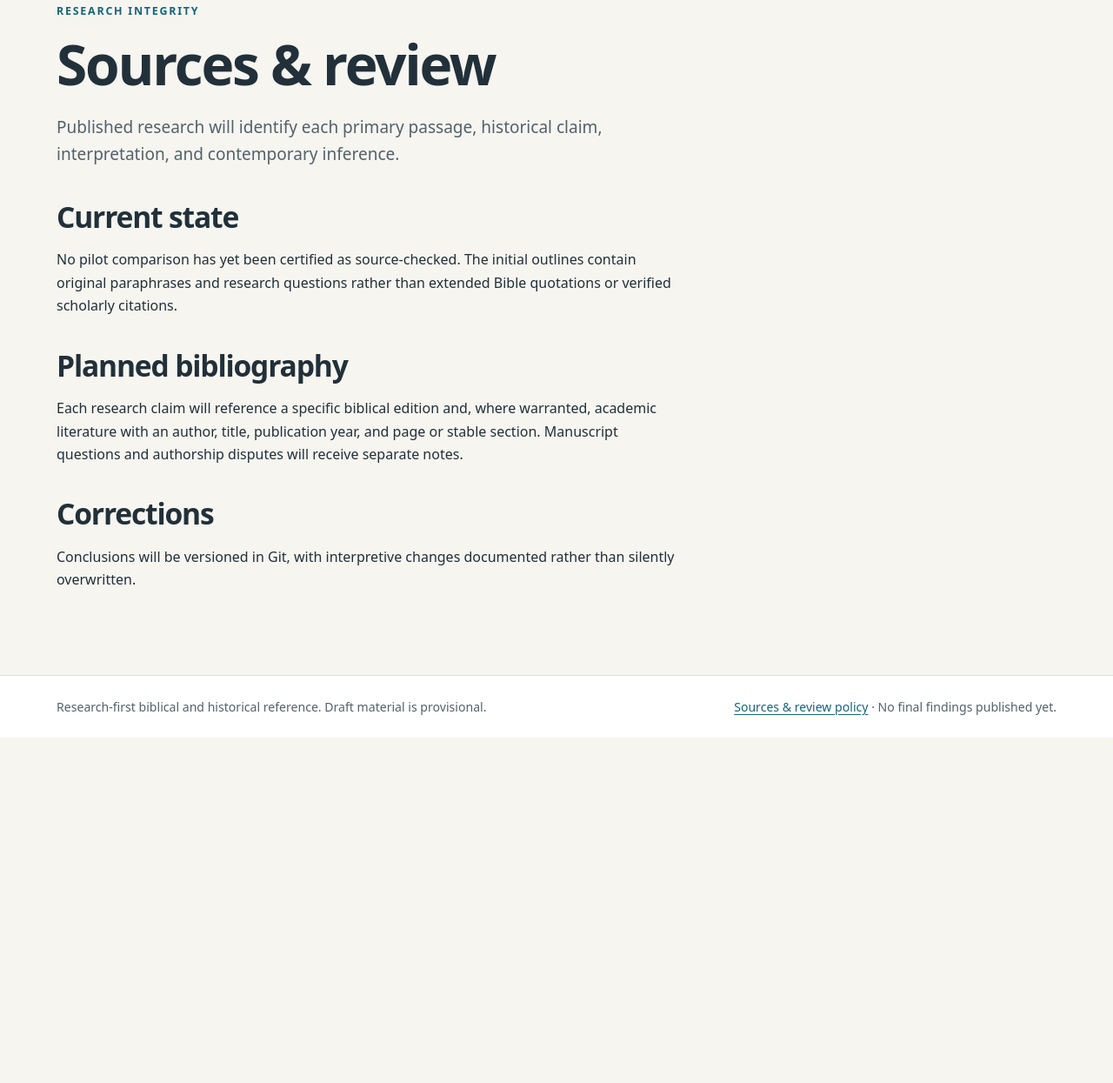
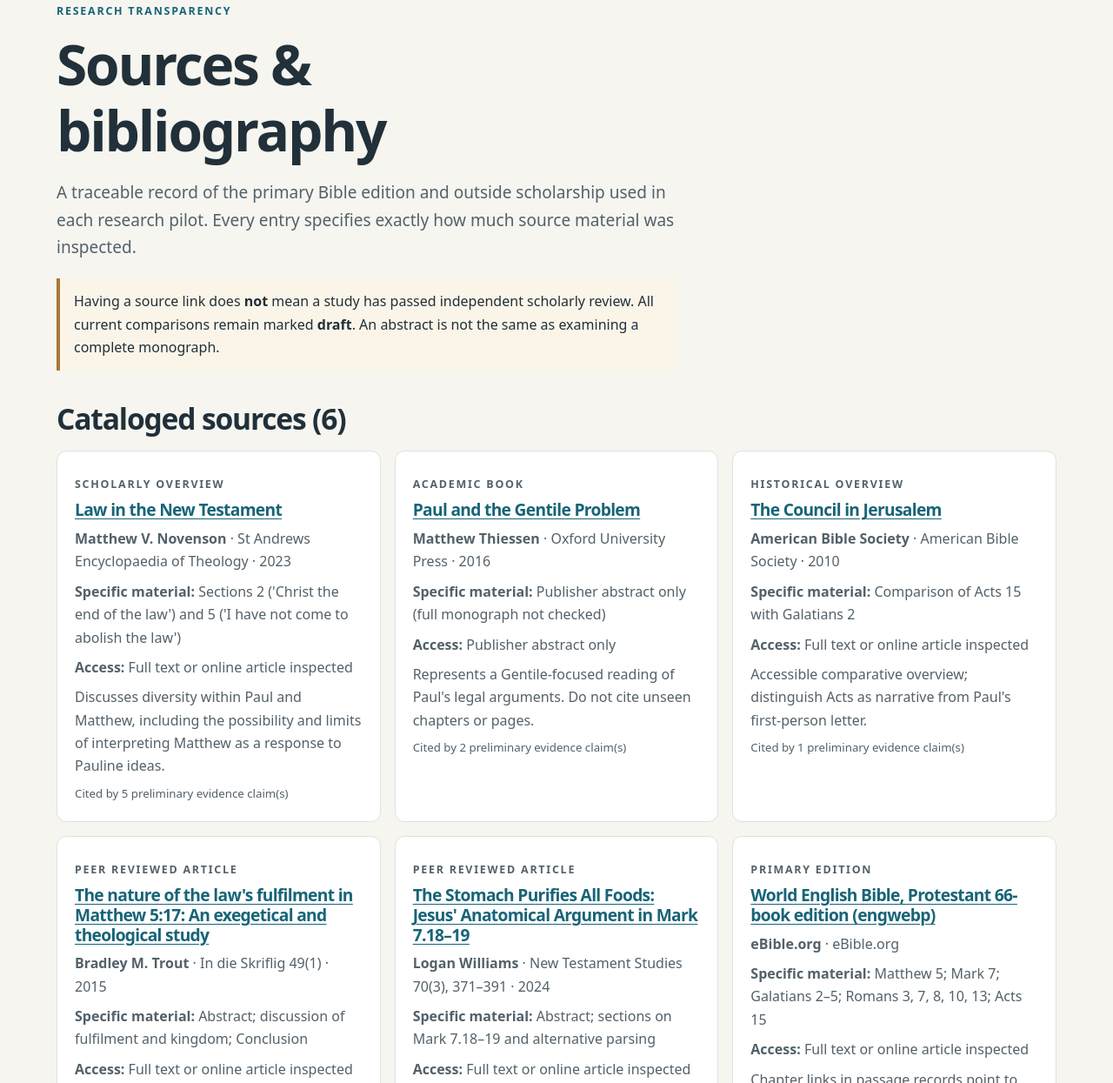
Before and after one commit to benjaminarthurt/Jesus-paul-study, an Astro site: page /sources in a window 1280 px wide. Shown: the part 135-1380 px from the top of the page at 87% size. Before the commit the page ends 983 px from the top, so only its background shows below. Built offline with nearby package versions, Linux system fonts and the light colour scheme; Astro itself is replaced by a stand-in of ours.

Commit message:
feat: expose a transparent bibliography and evidence counts

```diff
--- a/src/pages/comparisons/index.astro
+++ b/src/pages/comparisons/index.astro
@@ -1,6 +1,7 @@
 ---
 import Base from "../../layouts/Base.astro";
 import { getCollection } from "astro:content";
+import evidence from "../../../research/index/evidence.json";
 const entries = (await getCollection("comparisons")).sort((a,b) => a.data.title.localeCompare(b.data.title));
 ---
 <Base title="Comparisons">
@@ -9,7 +10,7 @@ const entries = (await getCollection("comparisons")).sort((a,b) => a.data.title.
   <div class="card-grid">
     {entries.map(item => <article class="card">
       <div class="meta"><span class="status" data-state={item.data.status}>{item.data.status}</span><span>{item.data.classification.replaceAll("-"," ")}</span></div>
-      <h3><a class="title-link" href={`/comparisons/${item.id}/`}>{item.data.title}</a></h3><p>{item.data.summary}</p>
+      <h3><a class="title-link" href={`/comparisons/${item.id}/`}>{item.data.title}</a></h3><p>{item.data.summary}</p><p class="meta">{evidence.filter(e=>e.comparisonId===item.id).length ? `${evidence.filter(e=>e.comparisonId===item.id).length} preliminary evidence claims and sourced counterreadings` : "Comparison outline; source audit pending"}</p>
     </article>)}
   </div>
 </Base>
--- a/src/pages/sources.astro
+++ b/src/pages/sources.astro
@@ -1,15 +1,38 @@
 ---
 import Base from "../layouts/Base.astro";
+import sources from "../../research/index/sources.json";
+import evidence from "../../research/index/evidence.json";
+const sorted = [...sources].sort((a,b)=>a.title.localeCompare(b.title));
+const accessLabels: Record<string,string> = {
+  "full-text": "Full text or online article inspected",
+  "publisher-abstract-only": "Publisher abstract only",
+  "selected-excerpt": "Selected excerpt only"
+};
+const counts = new Map(sorted.map(s=>[s.id,evidence.filter(e=>e.sourceIds.includes(s.id)).length]));
 ---
 <Base title="Sources and review">
-  <div class="study">
-    <p class="eyebrow">Research integrity</p><h1>Sources &amp; review</h1>
-    <p class="lead">Published research will identify each primary passage, historical claim, interpretation, and contemporary inference.</p>
-    <h2>Current state</h2>
-    <p>No pilot comparison has yet been certified as source-checked. The initial outlines contain original paraphrases and research questions rather than extended Bible quotations or verified scholarly citations.</p>
-    <h2>Planned bibliography</h2>
-    <p>Each research claim will reference a specific biblical edition and, where warranted, academic literature with an author, title, publication year, and page or stable section. Manuscript questions and authorship disputes will receive separate notes.</p>
-    <h2>Corrections</h2>
-    <p>Conclusions will be versioned in Git, with interpretive changes documented rather than silently overwritten.</p>
-  </div>
+  <p class="eyebrow">Research transparency</p>
+  <h1>Sources &amp; bibliography</h1>
+  <p class="lead">A traceable record of the primary Bible edition and outside scholarship used in each research pilot. Every entry specifies exactly how much source material was inspected.</p>
+  <p class="warning">Having a source link does <strong>not</strong> mean a study has passed independent scholarly review. All current comparisons remain marked <strong>draft</strong>. An abstract is not the same as examining a complete monograph.</p>
+  <section aria-labelledby="bibliography-heading">
+    <h2 id="bibliography-heading">Cataloged sources ({sorted.length})</h2>
+    <div class="card-grid">
+      {sorted.map(s=><article class="card" id={`source-${s.id}`}>
+        <p class="eyebrow">{s.type.replaceAll("-"," ")}</p>
+        <h3><a href={s.url} target="_blank" rel="noopener noreferrer">{s.title}</a></h3>
+        <p><strong>{s.author}</strong> · {s.publisher}{s.year ? ` · ${s.year}` : ""}</p>
+        <p><strong>Specific material:</strong> {s.location}</p>
+        <p><strong>Access:</strong> {accessLabels[s.accessScope] ?? s.accessScope}</p>
+        <p>{s.note}</p>
+        <div class="meta">Cited by {counts.get(s.id)} preliminary evidence claim(s)</div>
+      </article>)}
+    </div>
+  </section>
+  <section class="study">
+    <h2>Editorial status and correction policy</h2>
+    <p>The source catalog is expanded alongside the studies. Research status changes from <em>draft</em> to <em>source-checked</em> only after the relevant primary texts, counterarguments, manuscript notes and scholarly sources have actually been checked. <em>Reviewed</em> requires a separate editorial pass.</p>
+    <p>Corrections remain traceable in Git history; studies should state when a new reading changes a previous conclusion. Ancient descriptions, theological interpretation and modern application are tracked separately.</p>
+    <p>Start with the <a href="/comparisons/law-and-faith/">Mosaic Law evidence ledger</a> for examples of a claim-by-claim analysis.</p>
+  </section>
 </Base>
```
Also changed, not shown: docs/roadmap.md (+4 -0 lines), README.md.
